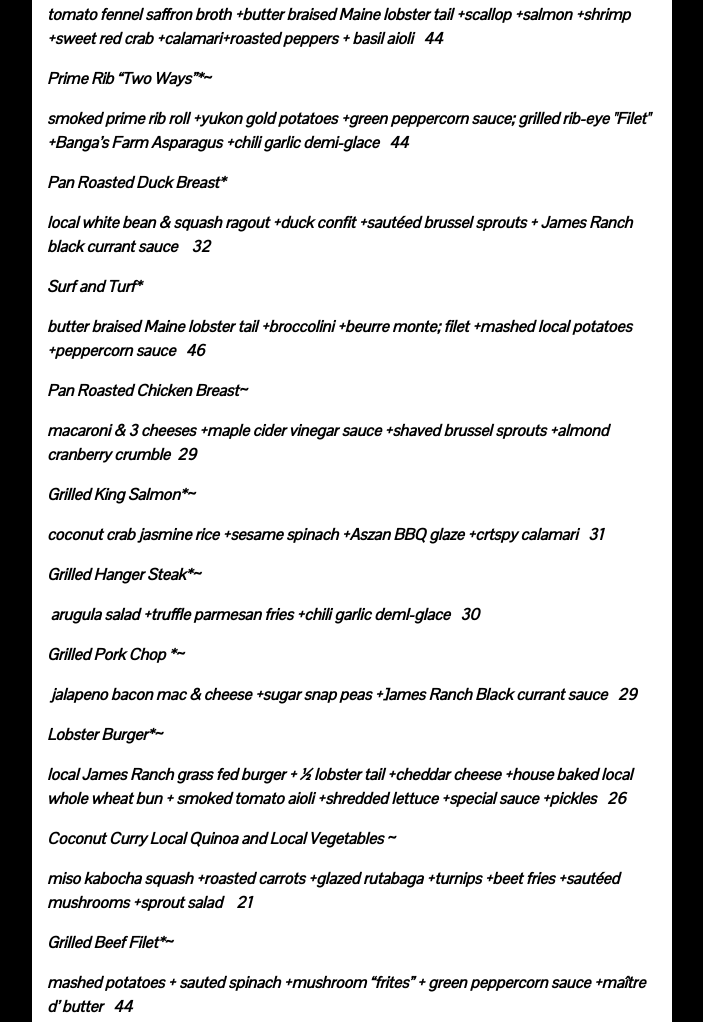
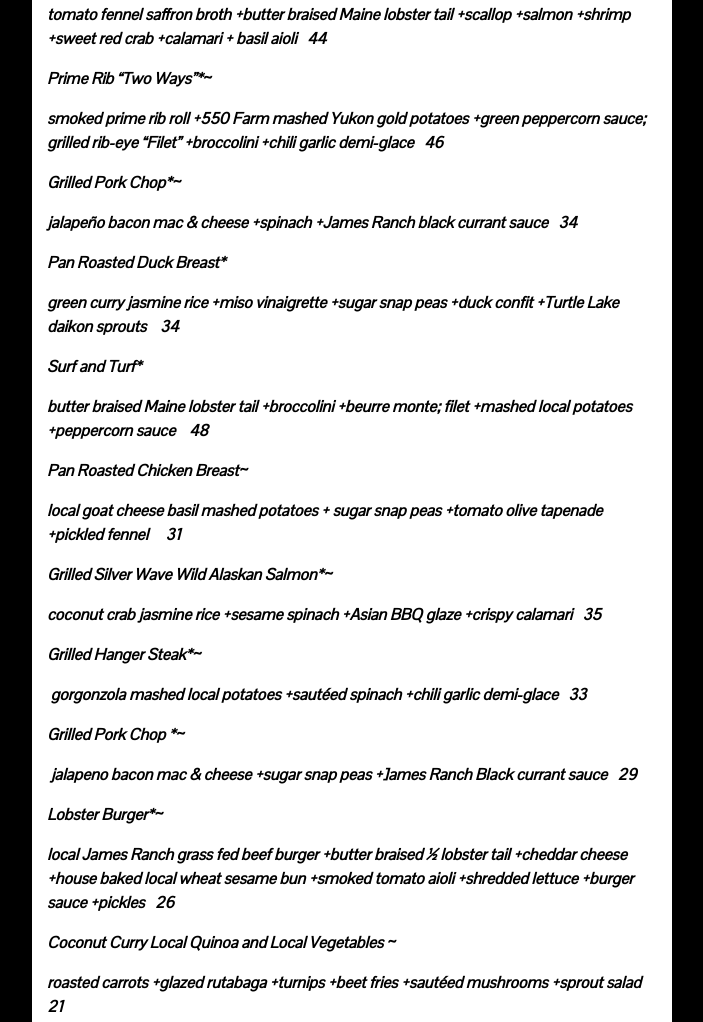
Before and after one commit to tehlers77/tehlers77.github.io, a plain HTML site: page entrees.html in a window 1280 px wide. Shown: the part 175-1197 px from the top of the page, without its empty margins (288-991 px from the left). Drawn offline with nearby package versions, Linux system fonts and the light colour scheme.

Commit message:
Add files via upload

```diff
--- a/entrees.html
+++ b/entrees.html
@@ -60,29 +60,31 @@
 			<div class="col-sm-6 offset-sm-3 menu-white">
 				<p><em><strong>Seafood Stew with Saffron Capellini*~</strong>&nbsp;</em> &nbsp; &nbsp; &nbsp; &nbsp; &nbsp;</p>
 				<p></p>
-				<p><em>tomato fennel saffron broth +butter braised Maine lobster tail +scallop +salmon +shrimp +sweet red crab +calamari</em><em>+roasted peppers + basil aioli</em><em>&nbsp; &nbsp;44</em></p>
+				<p><em>tomato fennel saffron broth +butter braised Maine lobster tail +scallop +salmon +shrimp +sweet red crab +calamari</em><em> + basil aioli</em><em>&nbsp; &nbsp;44</em></p>
 
 				<p><strong><em>Prime Rib “Two Ways”*~</em></strong></p>
-				<p><em>smoked prime rib roll +yukon gold potatoes +green peppercorn sauce;
-grilled rib-eye "Filet" +Banga’s Farm Asparagus +chili garlic demi-glace &nbsp;&nbsp;</em><em>44</em></p>
+				<p><em>smoked prime rib roll +550 Farm mashed Yukon gold potatoes +green peppercorn sauce;
+grilled rib-eye “Filet” +broccolini +chili garlic demi-glace &nbsp;&nbsp;</em><em>46</em></p>
 				<p></p>
+				<p><strong><em>Grilled Pork Chop*~</em></strong></p>
+				<p><em>jalapeño bacon mac &amp; cheese +spinach +James Ranch black currant sauce</em><em>&nbsp; &nbsp;34</em></p>
 				<p><strong><em>Pan Roasted Duck Breast*</em></strong></p>
-				<p><em>local white bean &amp; squash ragout +duck confit +sautéed brussel sprouts + James Ranch black currant sauce &nbsp; &nbsp;32</em></p>
+				<p><em>green curry jasmine rice +miso vinaigrette +sugar snap peas +duck confit +Turtle Lake daikon sprouts &nbsp; &nbsp;34</em></p>
 				<p><strong><em>Surf and Turf*</em></strong></p>
 				<p></p>
-				<p><em>butter braised Maine lobster tail +broccolini +beurre monte; filet +mashed local potatoes +peppercorn sauce &nbsp; 46</em></p>
+				<p><em>butter braised Maine lobster tail +broccolini +beurre monte; filet +mashed local potatoes +peppercorn sauce &nbsp; &nbsp;48</em></p>
 				<p><strong><em>Pan Roasted Chicken Breast~</em></strong></p>
-				<p><em>macaroni &amp; 3 cheeses +maple cider vinegar sauce +shaved brussel sprouts +almond cranberry crumble &nbsp;29</em></p>
-				<p><em><strong>Grilled King Salmon*~</strong></em></p>
-				<p><em>coconut crab jasmine rice +sesame spinach +Aszan BBQ glaze +crtspy calamari &nbsp; 31</em></p>
+				<p><em>local goat cheese basil mashed potatoes + sugar snap peas +tomato olive tapenade +pickled fennel &nbsp; &nbsp; 31</em></p>
+				<p><em><strong>Grilled Silver Wave Wild Alaskan Salmon*~</strong></em></p>
+				<p><em>coconut crab jasmine rice +sesame spinach +Asian BBQ glaze +crispy calamari &nbsp; 35</em></p>
 				<p><em><strong>Grilled Hanger Steak*~</strong></em></p>
-				<p><em><i>&nbsp;arugula salad +truffle parmesan fries +chili garlic demI-glace</i><strong><i>&nbsp; &nbsp;</i></strong><i>30</i></em></p>
+				<p><em><i>&nbsp;gorgonzola mashed local potatoes +sautéed spinach +chili garlic demi-glace</i><strong><i>&nbsp; &nbsp;</i></strong><i>33</i></em></p>
 				<p><em><strong>Grilled Pork Chop *~</strong></em></p>
 				<p><em><i>&nbsp;jalapeno bacon mac & cheese +sugar snap peas +]ames Ranch Black currant sauce</i><strong><i>&nbsp; &nbsp;</i></strong><i>29</i></em></p>
 				<p><strong><em>Lobster Burger*~</em></strong></p>
-				<p><em>local James Ranch grass fed burger + ½ lobster tail +cheddar cheese +house baked local whole wheat bun + smoked tomato aioli +shredded lettuce +special sauce +pickles &nbsp;&nbsp;26</em></p>
+				<p><em>local James Ranch grass fed beef  burger +butter braised ½ lobster tail +cheddar cheese +house baked local wheat sesame bun +smoked tomato aioli +shredded lettuce +burger sauce +pickles    &nbsp;&nbsp;26</em></p>
 				<p><strong><em>Coconut Curry Local Quinoa and Local Vegetables ~&nbsp;</em></strong><br></p>
-				<p><em>miso kabocha squash +roasted carrots +glazed rutabaga +turnips +beet fries +sautéed mushrooms +sprout salad &nbsp;&nbsp; 21</em></p>
+				<p><em>roasted carrots +glazed rutabaga +turnips +beet fries +sautéed mushrooms +sprout salad  &nbsp;&nbsp; 21</em></p>
 				<p><strong><em>Grilled Beef Filet*~</em></strong></p>
 				<p><em>mashed potatoes + sauted spinach +mushroom “frites” + green peppercorn sauce +maître d’ butter &nbsp; 44</em><i>&nbsp;</i></p>
 				<p><em>~Please ask your server about our gluten free options~</em></p>
```
